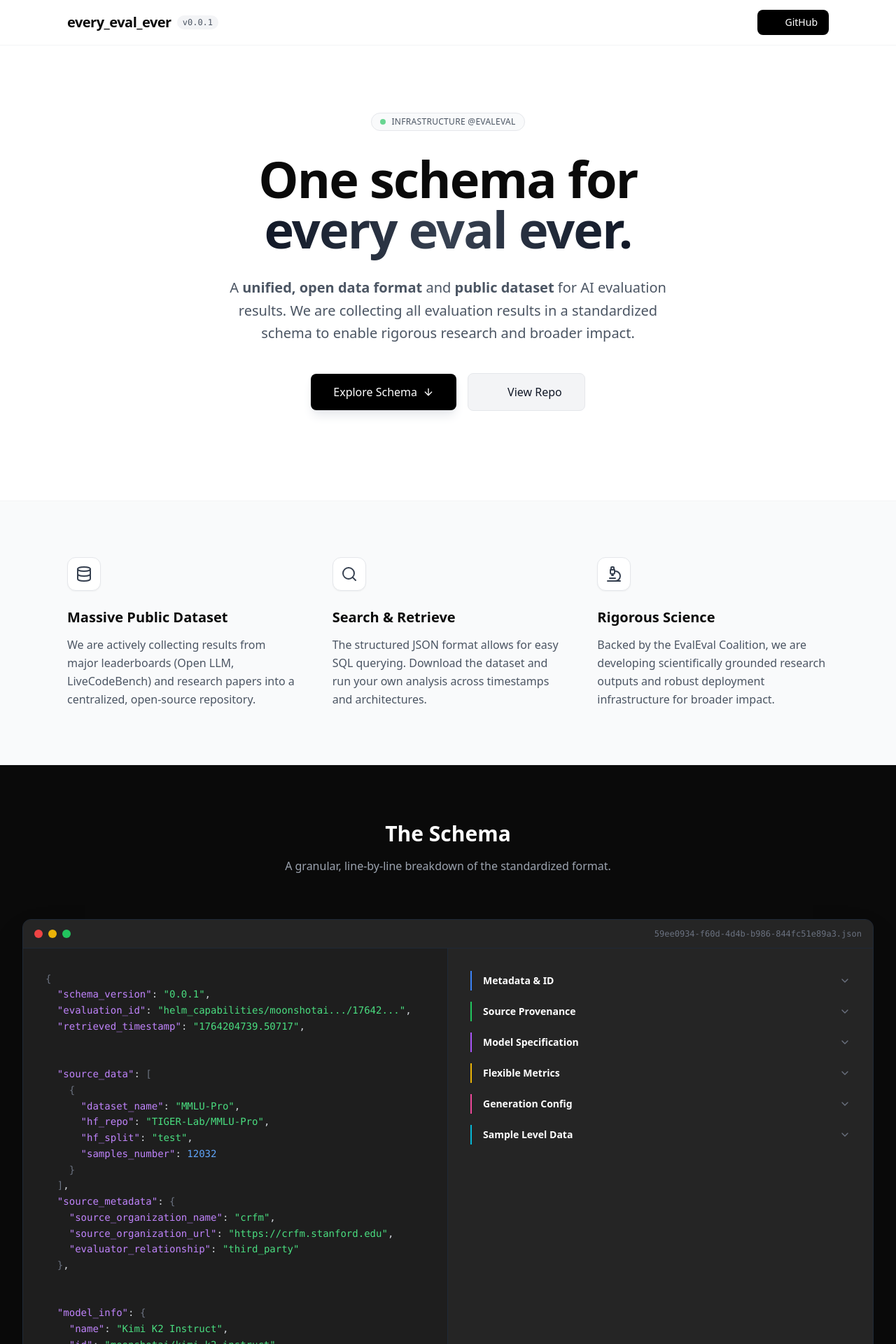
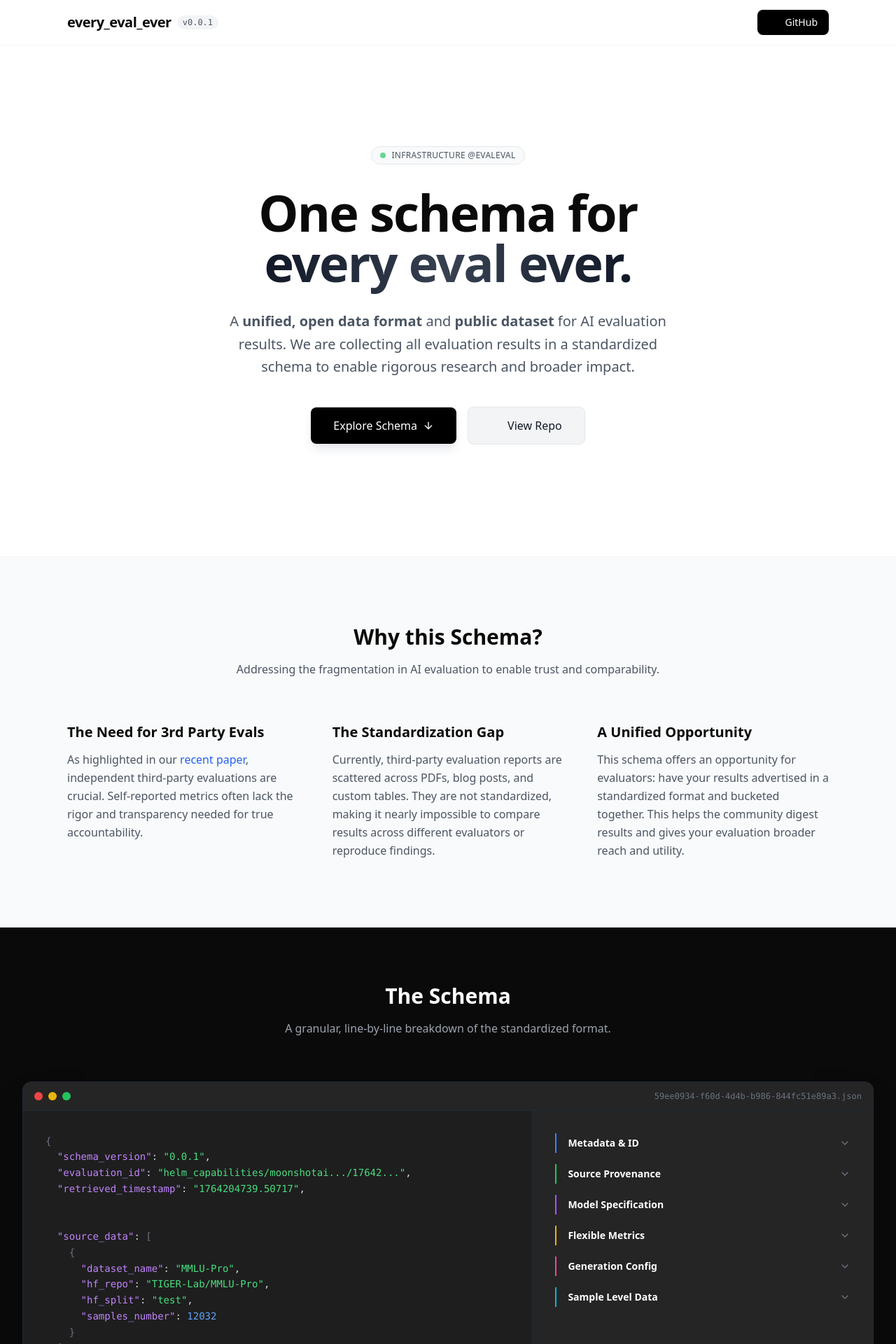
Before and after one commit to evaleval/evaleval.github.io, a Jekyll site: the page built from _projects/every_eval_ever.md, in a window 1280 px wide. Shown: the top 1920 px of the page at 70% size. Built offline with Jekyll 4.4.1, drawn with Linux system fonts in a browser that asks for light colours; nearby versions of some CDN libraries; some of the changed text lies outside the part shown.

Commit message:
better scroll

```diff
--- a/_layouts/every_eval_ever.html
+++ b/_layouts/every_eval_ever.html
@@ -67,7 +67,7 @@
     </nav>
 
     <!-- Hero Section -->
-    <section class="pt-32 pb-20 sm:pt-40 sm:pb-32 px-4 border-b border-gray-100">
+    <section class="pt-40 pb-32 sm:pt-52 sm:pb-40 px-4 border-b border-gray-100">
         <div class="max-w-4xl mx-auto text-center">
             <div class="inline-flex items-center gap-2 px-3 py-1 rounded-full bg-gray-50 border border-gray-200 mb-8">
                 <span class="w-2 h-2 rounded-full bg-green-500 animate-pulse"></span>
@@ -97,43 +97,48 @@
         </div>
     </section>
 
-    <!-- Why Section -->
-    <section class="py-20 bg-gray-50 border-b border-gray-100">
+    <!-- Why This Schema Section -->
+    <section class="py-24 bg-gray-50 border-b border-gray-100">
         <div class="max-w-6xl mx-auto px-4 sm:px-6 lg:px-8">
+            <div class="text-center mb-16">
+                <h2 class="text-3xl font-bold mb-4">Why this Schema?</h2>
+                <p class="text-gray-600 max-w-2xl mx-auto">
+                    Addressing the fragmentation in AI evaluation to enable trust and comparability.
+                </p>
+            </div>
+
             <div class="grid grid-cols-1 md:grid-cols-3 gap-12">
-                <!-- Card 1 -->
-                <div>
-                    <div class="w-12 h-12 bg-white rounded-xl border border-gray-200 flex items-center justify-center mb-6 shadow-sm">
-                        <i data-lucide="database" class="w-6 h-6 text-gray-700"></i>
-                    </div>
-                    <h3 class="text-xl font-bold mb-3">Massive Public Dataset</h3>
+                <!-- Point 1 -->
+                <div class="relative">
+                    <div class="absolute -left-4 -top-4 text-6xl font-bold text-gray-100 -z-10">1</div>
+                    <h3 class="text-xl font-bold mb-3">The Need for 3rd Party Evals</h3>
                     <p class="text-gray-600 leading-relaxed">
-                        We are actively collecting results from major leaderboards (Open LLM, LiveCodeBench) and research papers into a centralized, open-source repository.
+                        As highlighted in our <a href="https://arxiv.org/pdf/2511.05613v1" target="_blank" class="text-blue-600 hover:underline">recent paper</a>, independent third-party evaluations are crucial. Self-reported metrics often lack the rigor and transparency needed for true accountability.
                     </p>
                 </div>
-                <!-- Card 2 -->
-                <div>
-                    <div class="w-12 h-12 bg-white rounded-xl border border-gray-200 flex items-center justify-center mb-6 shadow-sm">
-                        <i data-lucide="search" class="w-6 h-6 text-gray-700"></i>
-                    </div>
-                    <h3 class="text-xl font-bold mb-3">Search & Retrieve</h3>
+
+                <!-- Point 2 -->
+                <div class="relative">
+                    <div class="absolute -left-4 -top-4 text-6xl font-bold text-gray-100 -z-10">2</div>
+                    <h3 class="text-xl font-bold mb-3">The Standardization Gap</h3>
                     <p class="text-gray-600 leading-relaxed">
-                        The structured JSON format allows for easy SQL querying. Download the dataset and run your own analysis across timestamps and architectures.
+                        Currently, third-party evaluation reports are scattered across PDFs, blog posts, and custom tables. They are not standardized, making it nearly impossible to compare results across different evaluators or reproduce findings.
                     </p>
                 </div>
-                <!-- Card 3 -->
-                <div>
-                    <div class="w-12 h-12 bg-white rounded-xl border border-gray-200 flex items-center justify-center mb-6 shadow-sm">
-                        <i data-lucide="microscope" class="w-6 h-6 text-gray-700"></i>
-                    </div>
-                    <h3 class="text-xl font-bold mb-3">Rigorous Science</h3>
+
+                <!-- Point 3 -->
+                <div class="relative">
+                    <div class="absolute -left-4 -top-4 text-6xl font-bold text-gray-100 -z-10">3</div>
+                    <h3 class="text-xl font-bold mb-3">A Unified Opportunity</h3>
                     <p class="text-gray-600 leading-relaxed">
-                        Backed by the EvalEval Coalition, we are developing scientifically grounded research outputs and robust deployment infrastructure for broader impact.
+                        This schema offers an opportunity for evaluators: have your results advertised in a standardized format and bucketed together. This helps the community digest results and gives your evaluation broader reach and utility.
                     </p>
                 </div>
             </div>
         </div>
     </section>
+
+
 
     <!-- The Schema Section -->
         <!-- The Schema Section -->
@@ -157,9 +162,9 @@
                         <span class="text-xs text-gray-500 font-mono">59ee0934-f60d-4d4b-b986-844fc51e89a3.json</span>
                     </div>
 
-                    <div class="grid grid-cols-1 lg:grid-cols-2 gap-0">
+                    <div class="grid grid-cols-1 lg:grid-cols-5 gap-0">
                         <!-- Code Side -->
-                        <div class="p-6 md:p-8 overflow-x-auto custom-scrollbar border-b lg:border-b-0 lg:border-r border-gray-800 bg-[#1e1e1e]">
+                        <div class="lg:col-span-3 p-6 md:p-8 overflow-auto custom-scrollbar border-b lg:border-b-0 lg:border-r border-gray-800 bg-[#1e1e1e] h-[600px]">
                             <pre class="font-mono text-sm leading-relaxed text-gray-300"><code><span class="text-gray-500">{</span>
 <span id="code-metadata" class="code-section transition-opacity duration-300 block">  <span class="text-purple-400">"schema_version"</span>: <span class="text-green-400">"0.0.1"</span>,
   <span class="text-purple-400">"evaluation_id"</span>: <span class="text-green-400">"helm_capabilities/moonshotai.../17642..."</span>,
@@ -227,7 +232,7 @@
 <span class="text-gray-500">}</span></code></pre>
                         </div>                <!-- Annotations Side -->
                         <!-- Annotations Side -->
-                        <div class="bg-[#252525] p-6 md:p-8 space-y-4 text-sm">
+                        <div class="lg:col-span-2 bg-[#252525] p-6 md:p-8 space-y-4 text-sm h-[600px] overflow-y-auto custom-scrollbar">
 
                             <!-- Item 1 -->
                             <div class="annotation-item group cursor-pointer border-l-2 border-blue-500 pl-4 py-1 hover:bg-white/5 transition-colors rounded-r" data-target="code-metadata">
@@ -394,6 +399,26 @@
                         <h3 class="text-lg font-bold mb-2">Universal Metrics</h3>
                         <p class="text-gray-600 text-sm leading-relaxed">
                             The schema accommodates both numeric and level-based metrics. Level-based metrics (Low, Medium, High) are mapped to integers for consistent analysis.
+                        </p>
+                    </div>
+
+                    <div class="bg-white p-8 rounded-xl border border-gray-200 shadow-sm">
+                        <div class="w-10 h-10 bg-red-100 text-red-600 rounded-lg flex items-center justify-center mb-4">
+                            <i data-lucide="search" class="w-5 h-5"></i>
+                        </div>
+                        <h3 class="text-lg font-bold mb-2">Search & Retrieve</h3>
+                        <p class="text-gray-600 text-sm leading-relaxed">
+                            The structured JSON format allows for easy SQL querying. Download the dataset and run your own analysis across timestamps and architectures.
+                        </p>
+                    </div>
+
+                    <div class="bg-white p-8 rounded-xl border border-gray-200 shadow-sm">
+                        <div class="w-10 h-10 bg-teal-100 text-teal-600 rounded-lg flex items-center justify-center mb-4">
+                            <i data-lucide="microscope" class="w-5 h-5"></i>
+                        </div>
+                        <h3 class="text-lg font-bold mb-2">Rigorous Science</h3>
+                        <p class="text-gray-600 text-sm leading-relaxed">
+                            Backed by the EvalEval Coalition, we are developing scientifically grounded research outputs and robust deployment infrastructure for broader impact.
                         </p>
                     </div>
                 </div>
```
Also changed, not shown: other parts of _layouts/every_eval_ever.html (+1 -0 lines).
